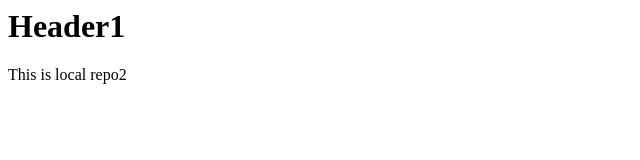
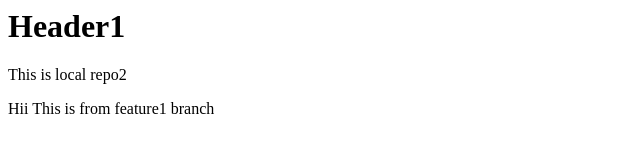
Before and after one commit to sandeepmohanty176/LocalRepo2, a plain HTML site: page index.html in a window 1280 px wide. Shown: the whole page, without its empty margins (0-640 px from the left). Drawn offline with Linux system fonts and the light colour scheme.

Commit message:
Add 2nd paragraph

```diff
--- a/index.html
+++ b/index.html
@@ -1,2 +1,3 @@
 <H1>Header1</H1>
 <p>This is local repo2</p>
+<p>Hii This is from feature1 branch</p>
```
